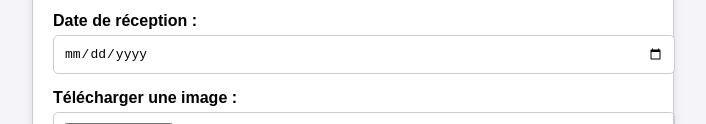
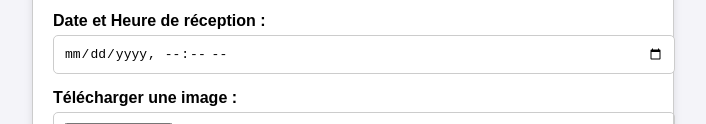
Before and after one commit to fourcheerv/colis, a website: page index.html in a window 1280 px wide. Shown: the part 394-518 px from the top of the page, without its empty margins (287-993 px from the left). Drawn offline with Linux system fonts and the light colour scheme.

Commit message:
heure en plus

```diff
--- a/index.html
+++ b/index.html
@@ -47,7 +47,7 @@
         input[type="number"],
         input[type="email"],
         input[type="text"],
-        input[type="date"] {
+        input[type="datetime-local"] {
             padding: 10px;
             font-size: 1em;
             border: 1px solid #ccc;
@@ -133,8 +133,8 @@
         <label for="email">Adresse email :</label>
         <input type="email" id="email" name="email" required>
 
-        <label for="deliveryDate">Date de réception :</label>
-        <input type="date" id="deliveryDate" name="deliveryDate" required>
+        <label for="deliveryDate">Date et Heure de réception :</label>
+        <input type="datetime-local" id="deliveryDate" name="deliveryDate" required>
 
         <label for="fileUpload">Télécharger une image :</label>
         <input type="file" id="fileUpload" accept="image/*" multiple>
```
